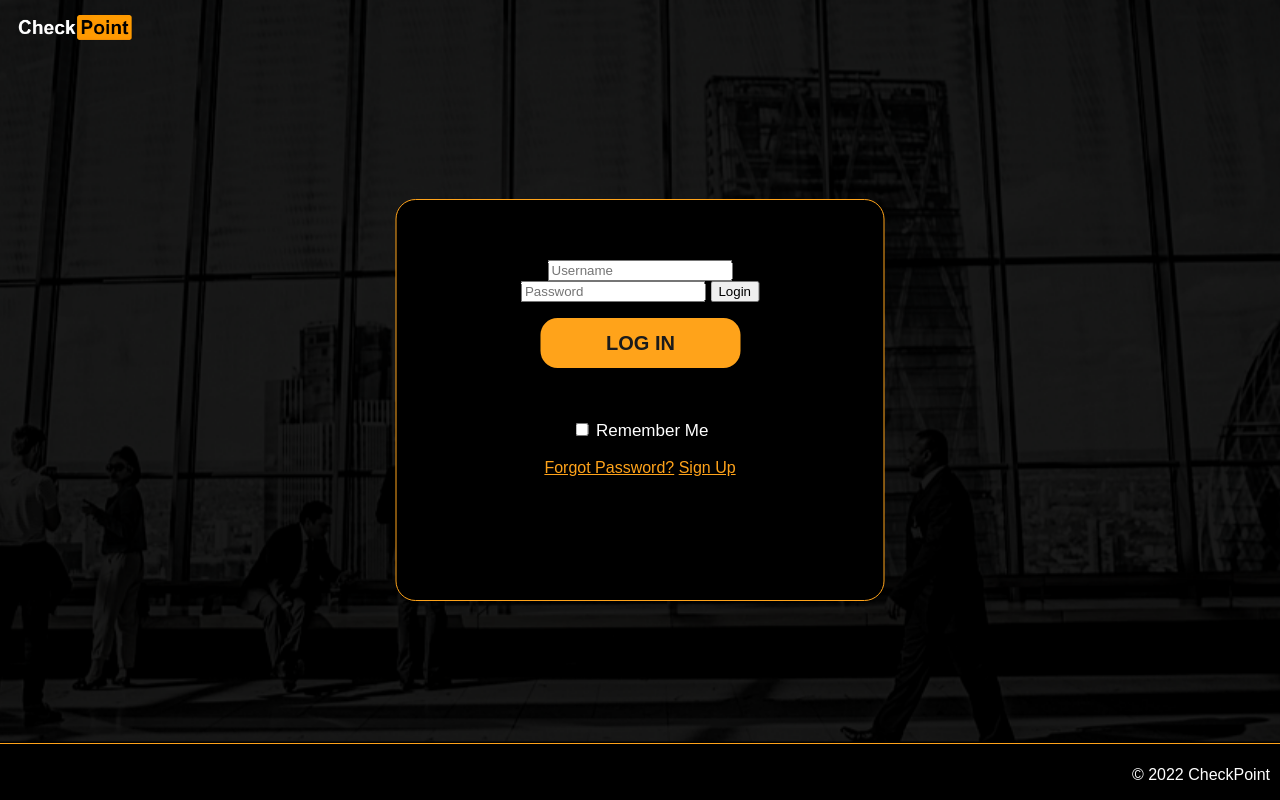
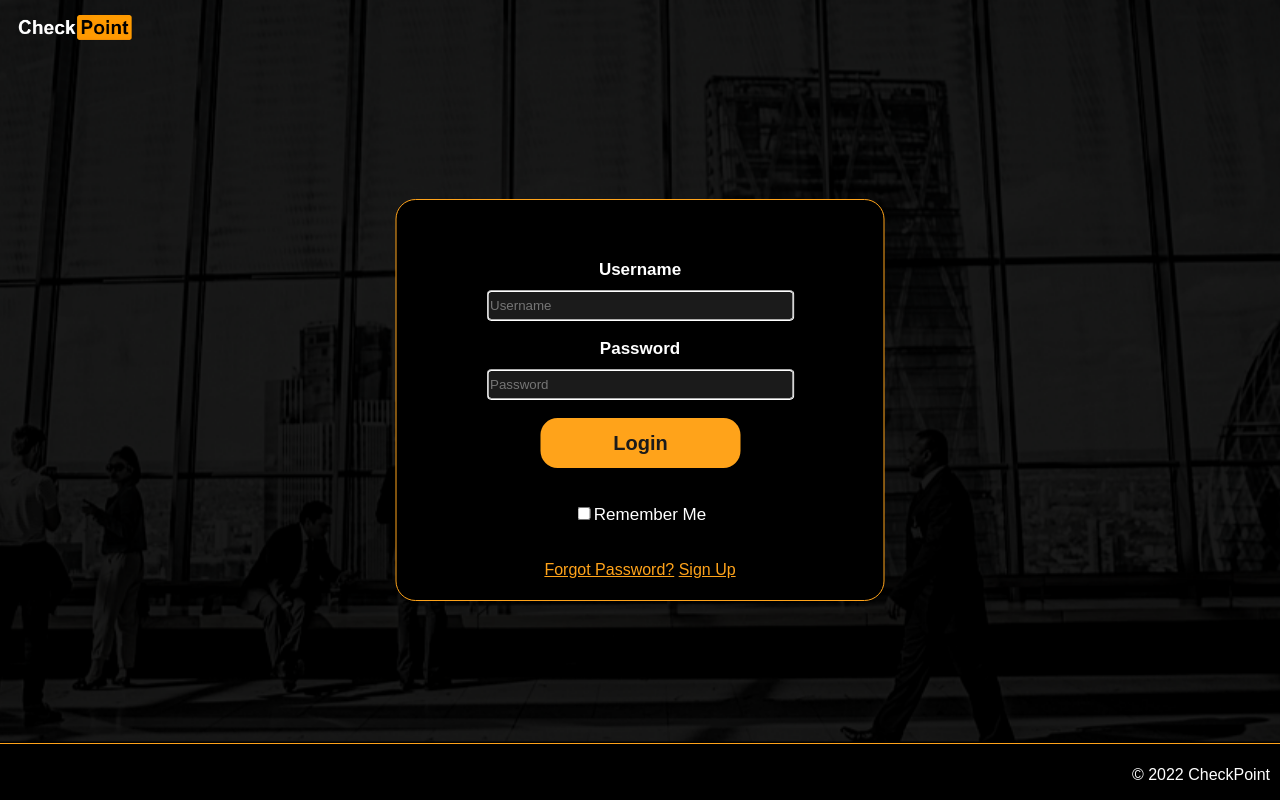
Before and after one commit to dangk4atwit/dangk4atwit.github.io, a Flask app: page /login in a window 1280 px wide. Run offline with Flask 2, Linux system fonts and the light colour scheme.

Commit message:
Fixed pages to properly implement wtforms

```diff
--- a/app/app.py
+++ b/app/app.py
@@ -1,11 +1,11 @@
 import bcrypt
-from flask import Flask, render_template, url_for, redirect, abort
+from flask import Flask, render_template, url_for, redirect, abort, flash
 from flask_sqlalchemy import SQLAlchemy
 from flask_login import UserMixin, login_user, LoginManager, login_required, logout_user, current_user
 from flask_wtf import FlaskForm
 from platformdirs import user_runtime_path
-from wtforms import StringField, PasswordField, SubmitField
-from wtforms.validators import InputRequired, Length, ValidationError
+from wtforms import StringField, PasswordField, SubmitField, BooleanField
+from wtforms.validators import InputRequired, Length, ValidationError, EqualTo
 from flask_bcrypt import Bcrypt
 
 app = Flask(__name__)
@@ -22,7 +22,6 @@ login_manager.login_view = "login"
 def load_user(user_id):
     return User.query.get(int(user_id))
 
-
 class User(db.Model, UserMixin):
     id = db.Column(db.Integer, primary_key=True)
     username = db.Column(db.String(20), nullable=False, unique=True) # 20 characters
@@ -30,7 +29,8 @@ class User(db.Model, UserMixin):
 
 class RegisterForm(FlaskForm):
     username = StringField(validators=[InputRequired(), Length(min=5, max=25)], render_kw={"placeholder": "Username"})
-    password = StringField(validators=[InputRequired(), Length(min=5, max=25)], render_kw={"placeholder": "Password"})
+    password = PasswordField(validators=[InputRequired(), Length(min=5, max=25), EqualTo('confirm', message='Passwords must match')], render_kw={"placeholder": "Password"})
+    confirm = PasswordField(render_kw={"placeholder": "Repeat Password"})
 
     submit = SubmitField("Register")
 
@@ -41,14 +41,23 @@ class RegisterForm(FlaskForm):
 
 class LoginForm(FlaskForm):
     username = StringField(validators=[InputRequired(), Length(min=5, max=25)], render_kw={"placeholder": "Username"})
-    password = StringField(validators=[InputRequired(), Length(min=5, max=25)], render_kw={"placeholder": "Password"})
-
+    password = PasswordField(validators=[InputRequired(), Length(min=5, max=25)], render_kw={"placeholder": "Password"})
+    remember = BooleanField(false_values=(False, 'false', 0, '0'))
     submit = SubmitField("Login")
 
 class DashboardForm(FlaskForm):
     pass
+class ProfileForm(FlaskForm):
+    pass
+
+@app.route('/profile', methods=['GET', 'POST'])
+@login_required
+def profile():
+    form = ProfileForm()
+    return render_template('profile.html', form=form)
 
 @app.route('/dashboard', methods=['GET', 'POST'])
+@login_required
 def dashboard():
     form = DashboardForm()
     return render_template('dashboard.html', form=form)
@@ -61,8 +70,12 @@ def login():
         user = User.query.filter_by(username=form.username.data).first()
         if user:
             if bcrypt.check_password_hash(user.password, form.password.data):
-                login_user(user)
-                return redirect(url_for('success'))
+                login_user(user, remember=form.remember.data)
+                return redirect(url_for('dashboard'))
+            else:
+                flash('Incorrect Username or Password', 'danger')
+        else:
+            flash('Incorrect Username or Password', 'danger')
 
     return render_template('login.html', form=form)
 
@@ -79,11 +92,6 @@ def register():
 
     return render_template('register.html', form=form)
 
-@app.route('/success', methods=['GET', 'POST'])
-@login_required
-def success():
-    return render_template('success.html')
-
 @app.route('/')
 def home():
     return redirect(url_for('login'))
--- a/app/static/css/login.css
+++ b/app/static/css/login.css
@@ -94,7 +94,7 @@ label{
     margin-top: 10px;
 
 }
-.button[name="log"] {
+#log {
     width: 200px;
     height: 50px;
     font-size: 20px;
@@ -105,15 +105,15 @@ label{
     background-color: var(--orange);
     font-weight: bold;
 }
-.button[name="log"]:hover{
+#log:hover{
     background-color: var(--light_orange);
 }
-.button[name="log"]:focus{
+#log:focus{
     outline-color: transparent;
     outline-style: solid;
     box-shadow: 0 0 0 2px var(--dark_orange);
 }
-.button[name="log"]:active{
+#log:active{
     outline-color: transparent;
     outline-style:solid;
     background-color: var(--middle_orange);
--- a/app/templates/login.html
+++ b/app/templates/login.html
@@ -10,16 +10,17 @@
         <div class="login">
             <form method="POST" action="">
                 {{ form.hidden_tag() }}
-                {{ form.username }}
-                {{ form.password }}
-                {{ form.submit }}
+                <label name="Uname"><b>Username</b></label>
+                <div>{{ form.username(id_="Uname") }}</div>
+                <br>
+                <label name="Pass"><b>Password</b></label>
+                <div>{{ form.password(id_="Pass") }}</div>
+                <br>
+                <div>{{ form.submit(id_="log") }}</div>
+                <br><br>
+                <div>{{ form.remember(id_="Remember") }}<span>Remember Me</span>  </div>
+                <br><br>
             </form>
-            <p align="center"><a href="{{url_for('dashboard')}}">
-                <button type="button" class="button" name="log" id="log" onclick="">LOG IN</button></a></p>
-            <br><br>
-            <input type="checkbox" id="check">
-            <span>Remember Me</span>
-            <br><br>
             <a href="#">Forgot Password?</a>
             <a href="{{url_for('register')}}">Sign Up</a>
         </form>
--- a/app/templates/register.html
+++ b/app/templates/register.html
@@ -13,6 +13,7 @@
             {{ form.hidden_tag() }}
             {{ form.username }}
             {{ form.password }}
+            {{ form.confirm }}
             {{ form.submit }}
         <a href="{{url_for('login')}}">Login</a>
     </body>
```
Also changed, not shown: app/templates/dashboard.html (+11 -5 lines), app/templates/success.html (deleted, +0 -12 lines).
